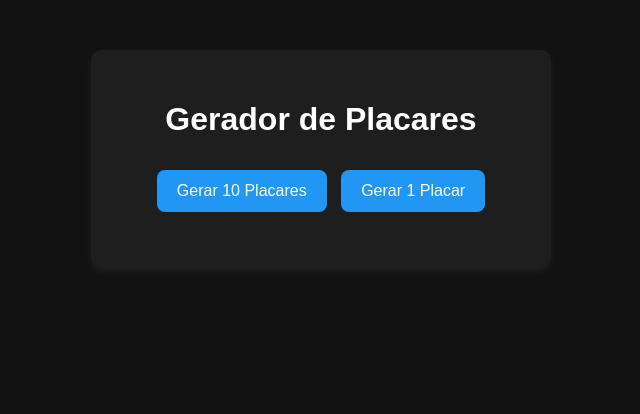
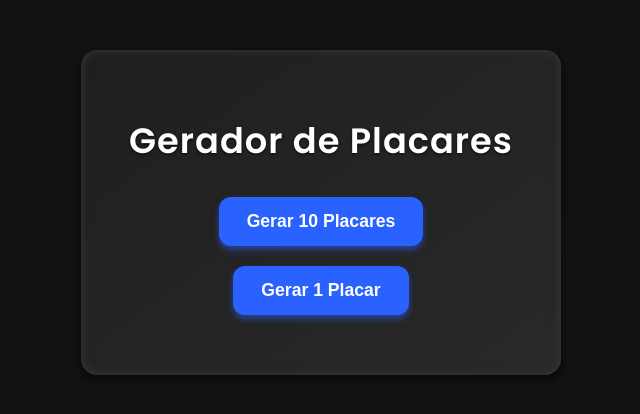
Before and after one commit to nenoww30/gerador-placares, a plain HTML site: page index.html in a window 1280 px wide. Shown: the whole page, without its empty margins (319-959 px from the left). Drawn offline with Linux system fonts and the light colour scheme.

Commit message:
Update index.html

```diff
--- a/index.html
+++ b/index.html
@@ -2,56 +2,99 @@
 <html lang="pt-BR">
 <head>
   <meta charset="UTF-8" />
-  <meta name="viewport" content="width=device-width, initial-scale=1.0" />
+  <meta name="viewport" content="width=device-width, initial-scale=1" />
   <title>Gerador de Placares</title>
+  <link href="https://fonts.googleapis.com/css2?family=Poppins:wght@400;600&display=swap" rel="stylesheet" />
   <style>
     body {
-      font-family: Arial, sans-serif;
+      font-family: 'Poppins', sans-serif;
       background: #121212;
-      color: #ffffff;
+      color: #e0e0e0;
       margin: 0;
       padding: 0;
       display: flex;
       justify-content: center;
       align-items: flex-start;
       min-height: 100vh;
+
+      /* 👇 Cursor personalizado */
+      cursor: url('https://cur.cursors-4u.net/cursors/cur-9/cur832.cur'), auto;
     }
 
     .container {
       margin-top: 50px;
       text-align: center;
-      background: #1e1e1e;
-      padding: 30px;
-      border-radius: 10px;
-      box-shadow: 0 4px 10px rgba(255, 255, 255, 0.05);
+      background: linear-gradient(145deg, #1f1f1f, #292929);
+      padding: 40px 30px;
+      border-radius: 16px;
+      box-shadow:
+        0 4px 10px rgba(0, 0, 0, 0.7),
+        inset 0 0 10px #3a3a3a;
       width: 90%;
-      max-width: 400px;
+      max-width: 420px;
+    }
+
+    h1 {
+      font-weight: 600;
+      font-size: 2.2rem;
+      margin-bottom: 30px;
+      letter-spacing: 1px;
+      color: #ffffff;
+      text-shadow: 0 1px 3px #000000bb;
     }
 
     button {
-      background-color: #2196f3;
-      color: white;
-      padding: 12px 20px;
-      font-size: 16px;
+      background-color: #2962ff;
+      color: #ffffff;
+      padding: 14px 28px;
+      font-size: 1.1rem;
+      font-weight: 600;
       border: none;
-      border-radius: 8px;
+      border-radius: 12px;
       cursor: pointer;
-      margin: 10px 5px;
-      transition: background-color 0.3s;
+      margin: 0 12px 20px;
+      box-shadow:
+        0 4px 6px rgba(41, 98, 255, 0.5);
+      transition: background-color 0.3s ease, box-shadow 0.3s ease;
+      user-select: none;
     }
 
     button:hover {
-      background-color: #0b7dda;
+      background-color: #0039cb;
+      box-shadow:
+        0 6px 10px rgba(0, 57, 203, 0.7);
+    }
+
+    button:active {
+      transform: scale(0.98);
+      box-shadow:
+        0 3px 5px rgba(0, 57, 203, 0.9);
     }
 
     ul {
       list-style: none;
       padding: 0;
+      margin: 0 auto;
+      max-width: 250px;
     }
 
     li {
-      margin: 8px 0;
-      font-size: 18px;
+      background-color: #212121;
+      margin: 10px 0;
+      padding: 14px 18px;
+      border-radius: 12px;
+      font-size: 1.4rem;
+      font-weight: 600;
+      box-shadow:
+        0 2px 6px rgba(0, 0, 0, 0.8);
+      user-select: none;
+      cursor: default;
+      color: #bbdefb;
+      transition: background-color 0.3s ease;
+    }
+
+    li:hover {
+      background-color: #2a2a2a;
     }
   </style>
 </head>
```
